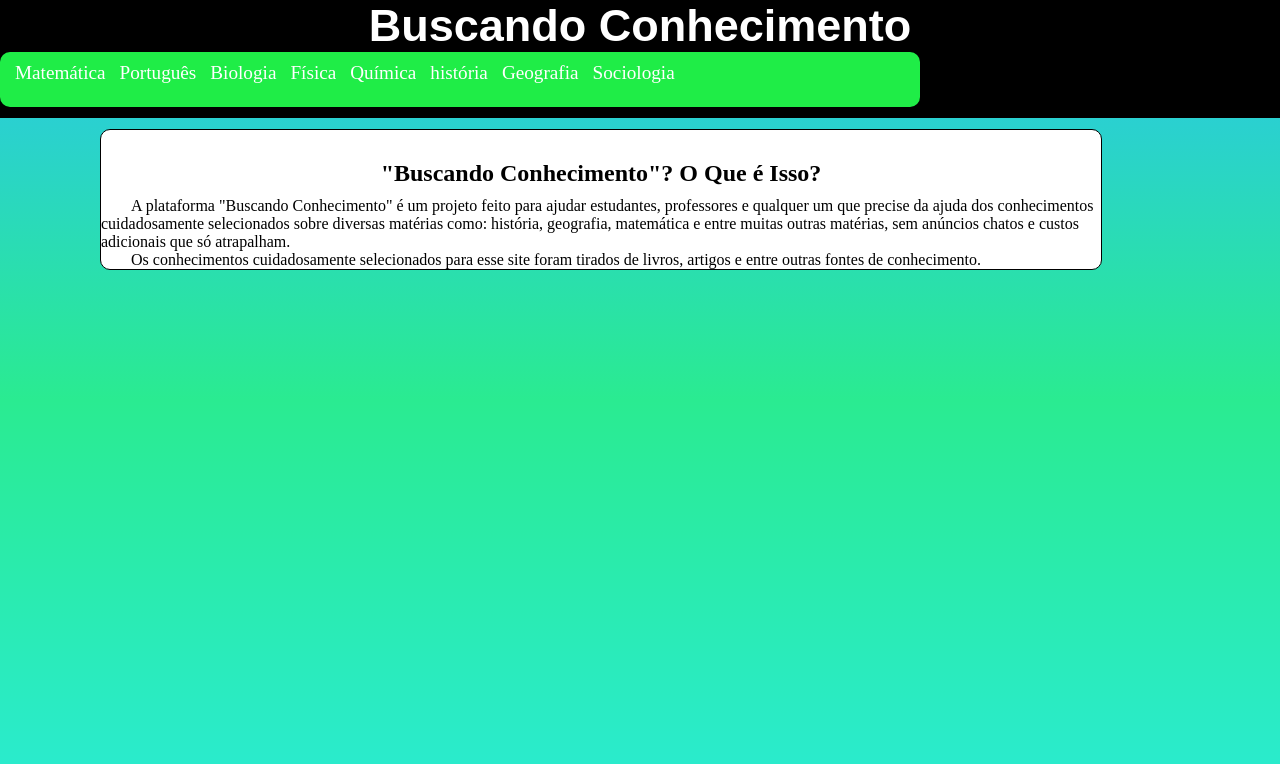
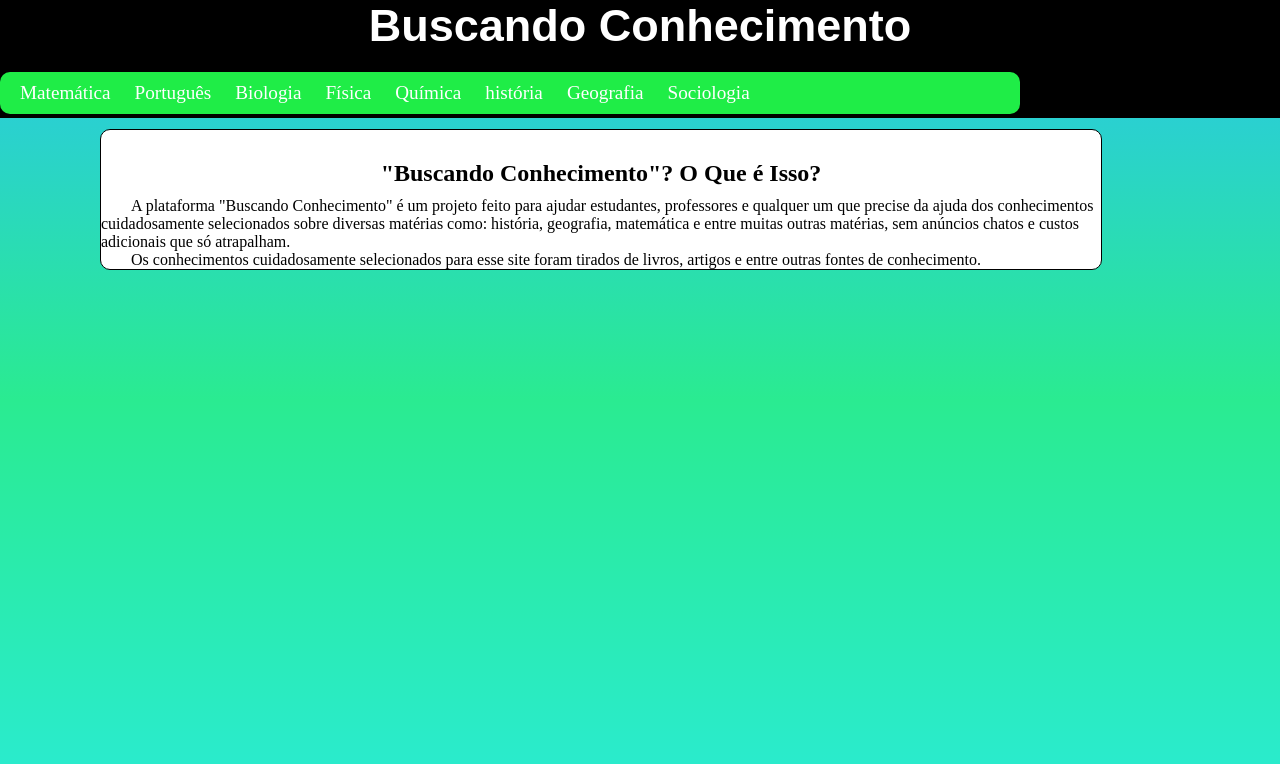
Before and after one commit to EduardoHRVitorino/projeto-conhecimento, a plain HTML site: page initialpage/index.html in a window 1280 px wide. Drawn offline with Linux system fonts and the light colour scheme; a web font is replaced by a local one.

Commit message:
07/02 13:00

```diff
--- a/css/initialpage.css
+++ b/css/initialpage.css
@@ -22,6 +22,8 @@ html, body{
     height: 100%;
 }
 body{
+
+
     background-image: linear-gradient(to top, var(--ciano), var(--ciano2), var(--ciano3)); background-attachment: fixed;
 }
 
@@ -38,6 +40,7 @@ p{
     margin: 0px;
 }
 header {
+    min-height: 150px;
     margin: auto;
     background-color: black;
     margin-bottom: 11px;
@@ -62,9 +65,13 @@ main h2{
 
 }
 a{
-    padding: 5px; color: white; text-decoration: none; font-size: larger;
+    min-width: 300px;
+    max-width: 1000px;
+    padding: 10px; color: white; text-decoration: none; font-size: larger;
+
 }
 a:hover{
+    transition-duration: 0.5s;
     padding: 10px;
     background-color: #179e32;
 }
@@ -73,7 +80,10 @@ h2{
     margin-bottom: 10px;
 }
 nav{
+    min-width: 300px;
+    max-width: 1000px;
+    background-color: var(--verde1); border-radius: 10px;
+    margin-top: 20px;
+    padding: 10px;
 
-    background-color: var(--verde1); border-radius: 10px;width: 900px; height: 35px;
-    padding: 10px;
 }
```
